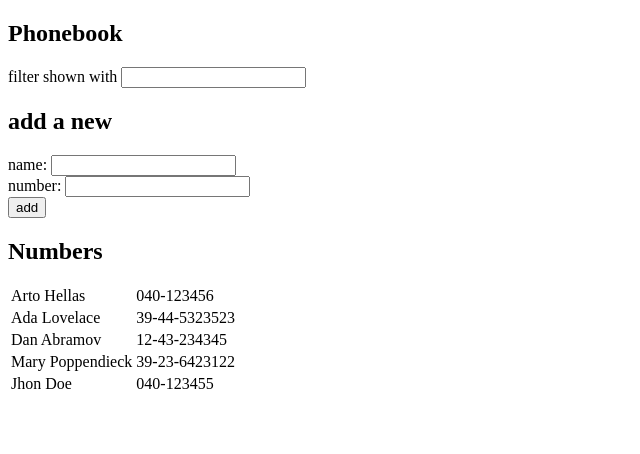
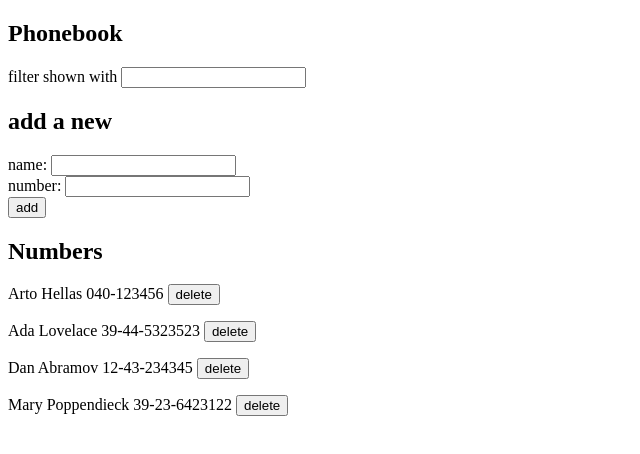
Before and after one commit to k61b/fullstackopen, a React (Create React App) app in the folder part2/phonebook/: page / in a window 1280 px wide. Shown: the top 454 px of the page, without its empty margins (0-640 px from the left). Built offline with nearby package versions, Linux system fonts and the light colour scheme; data requests are answered from the project's data file.

Commit message:
exercises 2.17
deleted person query added

```diff
--- a/part2/phonebook/db.json
+++ b/part2/phonebook/db.json
@@ -19,11 +19,6 @@
       "name": "Mary Poppendieck",
       "number": "39-23-6423122",
       "id": 4
-    },
-    {
-      "name": "Jhon Doe",
-      "number": "040-123455",
-      "id": 5
     }
   ]
 }
--- a/part2/phonebook/src/App.js
+++ b/part2/phonebook/src/App.js
@@ -32,15 +32,11 @@ const App = () => {
       <h2>add a new</h2>
       <PersonForm persons={persons} setPersons={setPersons} />
       <h2>Numbers</h2>
-      <table>
-        <tbody>
-          {filter === '' ?
-            <Persons filterPerson={persons} />
-            :
-            <Persons filterPerson={filterPersons} />
-          }
-        </tbody>
-      </table>
+      {filter === '' ?
+        <Persons filterPerson={persons} setPersons={setPersons} />
+        :
+        <Persons filterPerson={filterPersons} setPersons={setPersons} />
+      }
     </div>
   )
 }
--- a/part2/phonebook/src/components/Persons.js
+++ b/part2/phonebook/src/components/Persons.js
@@ -1,12 +1,26 @@
 import React from 'react'
+import personService from '../services/person'
 
-const Persons = ({ filterPerson }) => {
+const Persons = ({ filterPerson, setPersons }) => {
+
+    const isDelete = (person) => {
+        const result = window.confirm(`Delete ${person.name}`)
+        if (result) {
+            personService
+                .deletePerson(person.id)
+            setPersons(filterPerson.filter(item => item !== person))
+        }
+    }
+
     return (
-        filterPerson.map((e, i) =>
-            <tr key={i}>
-                <td>{e.name}</td>
-                <td>{e.number}</td>
-            </tr>
+        filterPerson.map((e) =>
+            <p>
+                {e.name}
+                {" "}
+                {e.number}
+                {" "}
+                <button onClick={() => isDelete(e)}>delete</button>
+            </p>
         )
     )
 }
--- a/part2/phonebook/src/services/person.js
+++ b/part2/phonebook/src/services/person.js
@@ -11,7 +11,13 @@ const create = newObject => {
     return request.then(response => response.data)
 }
 
+const deletePerson = (id) => {
+    const request = axios.delete(`${baseUrl}/${id}`)
+    return request.then(response => console.log(response))
+}
+
 export default {
     getAll,
-    create
+    create,
+    deletePerson
 }
```
